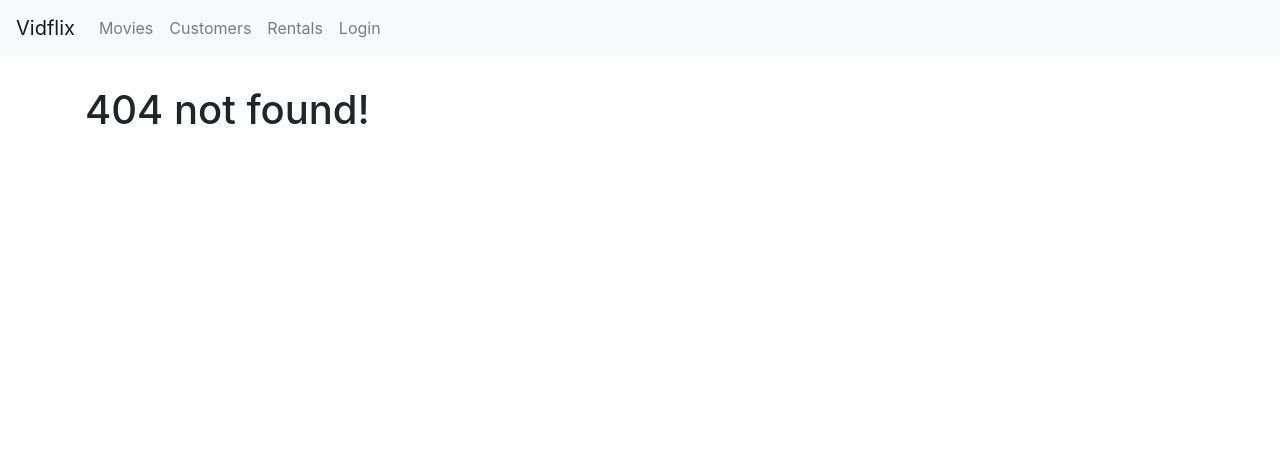
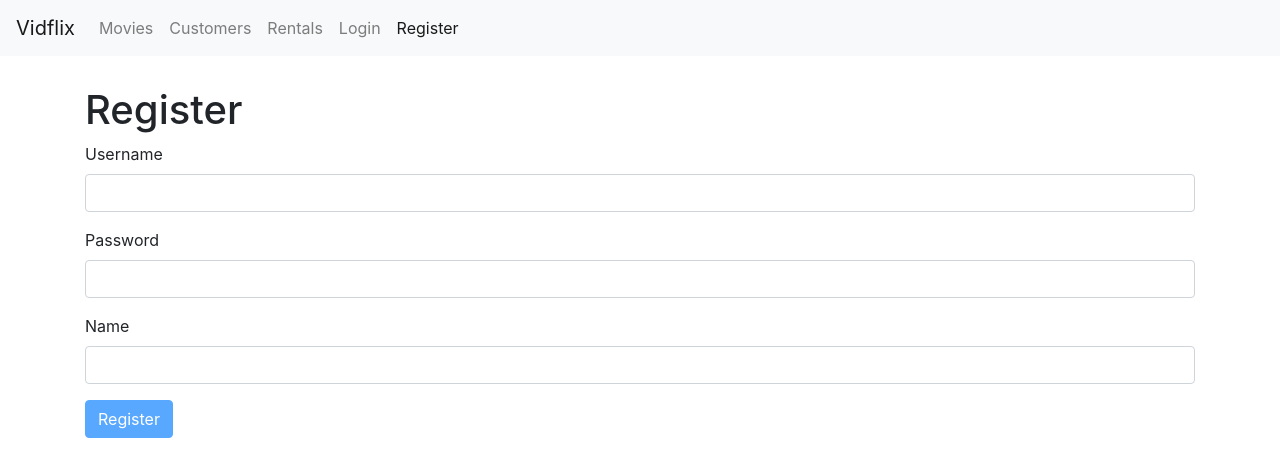
Before and after one commit to benNjogu/vidflix, a React (Create React App) app: page /register in a window 1280 px wide. Before the commit this address led to /not-found. Shown: the top 476 px of the page. Built offline with nearby package versions, Linux system fonts and the light colour scheme.

Commit message:
Register form

```diff
--- a/src/App.js
+++ b/src/App.js
@@ -7,6 +7,7 @@
 import Rentals from "./Components/rentals";
 import NotFound from "./Components/notFound";
 import MovieForm from "./Components/movieForm";
+import RegisterForm from "./Components/registerForm";
 import "./App.css";
 
 class App extends Component {
@@ -17,6 +18,7 @@
         <main className="container">
           <Switch>
             <Route path="/login" component={LoginForm}></Route>
+            <Route path="/register" component={RegisterForm}></Route>
             <Route path="/movies/:id" component={MovieForm}></Route>
             <Route path="/movies" component={Movies}></Route>
             <Route path="/customers" component={Customers}></Route>
--- a/src/Components/navbar.jsx
+++ b/src/Components/navbar.jsx
@@ -32,6 +32,9 @@
           <NavLink className="nav-item nav-link" to="/login">
             Login
           </NavLink>
+          <NavLink className="nav-item nav-link" to="/register">
+            Register
+          </NavLink>
         </div>
       </div>
     </nav>
--- /dev/null
+++ b/src/Components/registerForm.jsx
@@ -0,0 +1,37 @@
+import React, { Component } from "react";
+import Form from "./common/form";
+import Joi from "joi-browser";
+
+class RegisterForm extends Form {
+  state = {
+    data: { username: "", password: "", name: "" },
+    errors: {},
+  };
+
+  schema = {
+    username: Joi.string().required().email().label("Username"),
+    password: Joi.string().required().min(5).label("Password"),
+    name: Joi.string().required().label("Name"),
+  };
+
+  doSubmit = () => {
+    //Call the server
+    console.log("Submitted");
+  };
+
+  render() {
+    return (
+      <div>
+        <h1>Register</h1>
+        <form onSubmit={this.handleSubmit}>
+          {this.renderInput("username", "Username")}
+          {this.renderInput("password", "Password", "password")}
+          {this.renderInput("name", "Name", "name")}
+          {this.renderButton("Register")}
+        </form>
+      </div>
+    );
+  }
+}
+
+export default RegisterForm;
```
